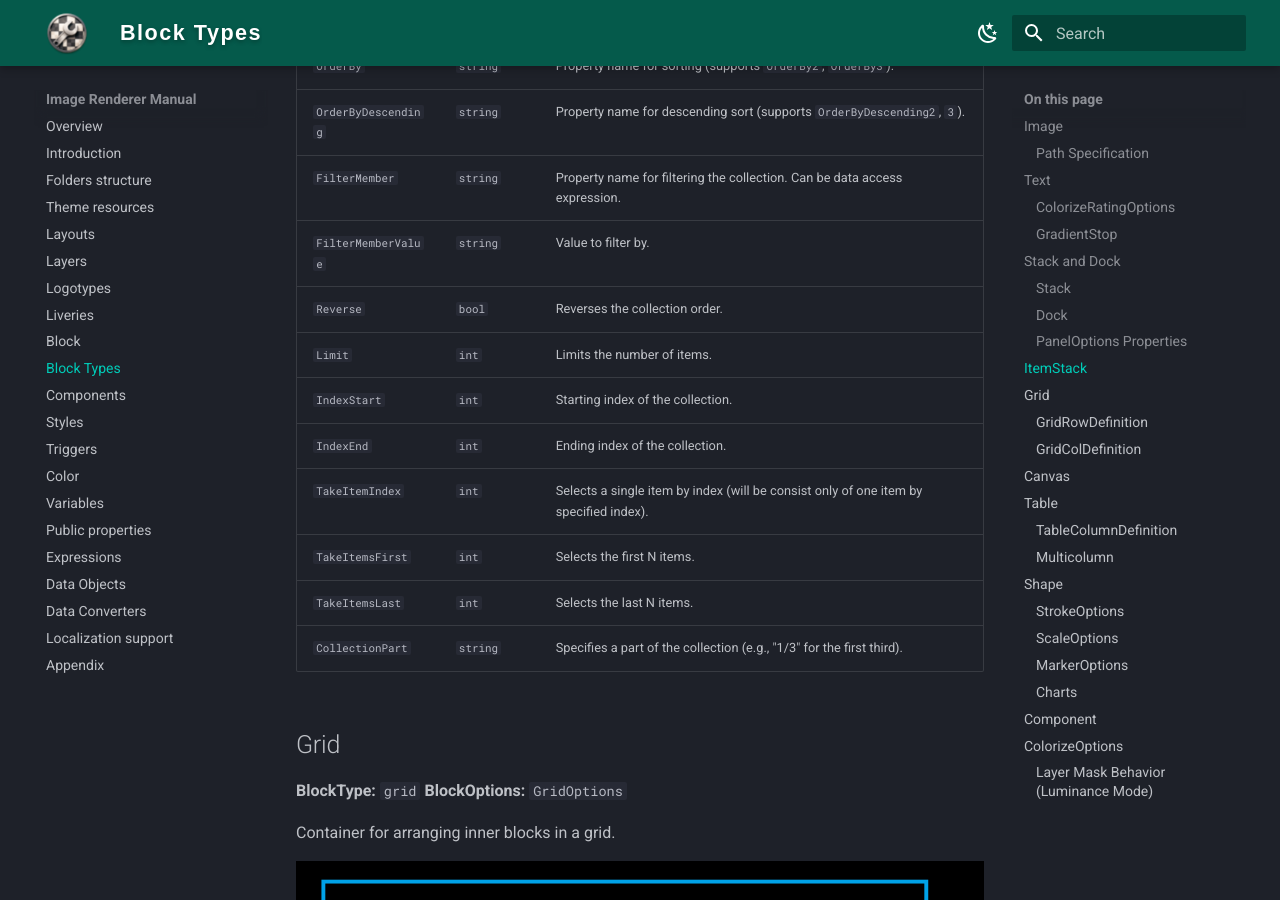
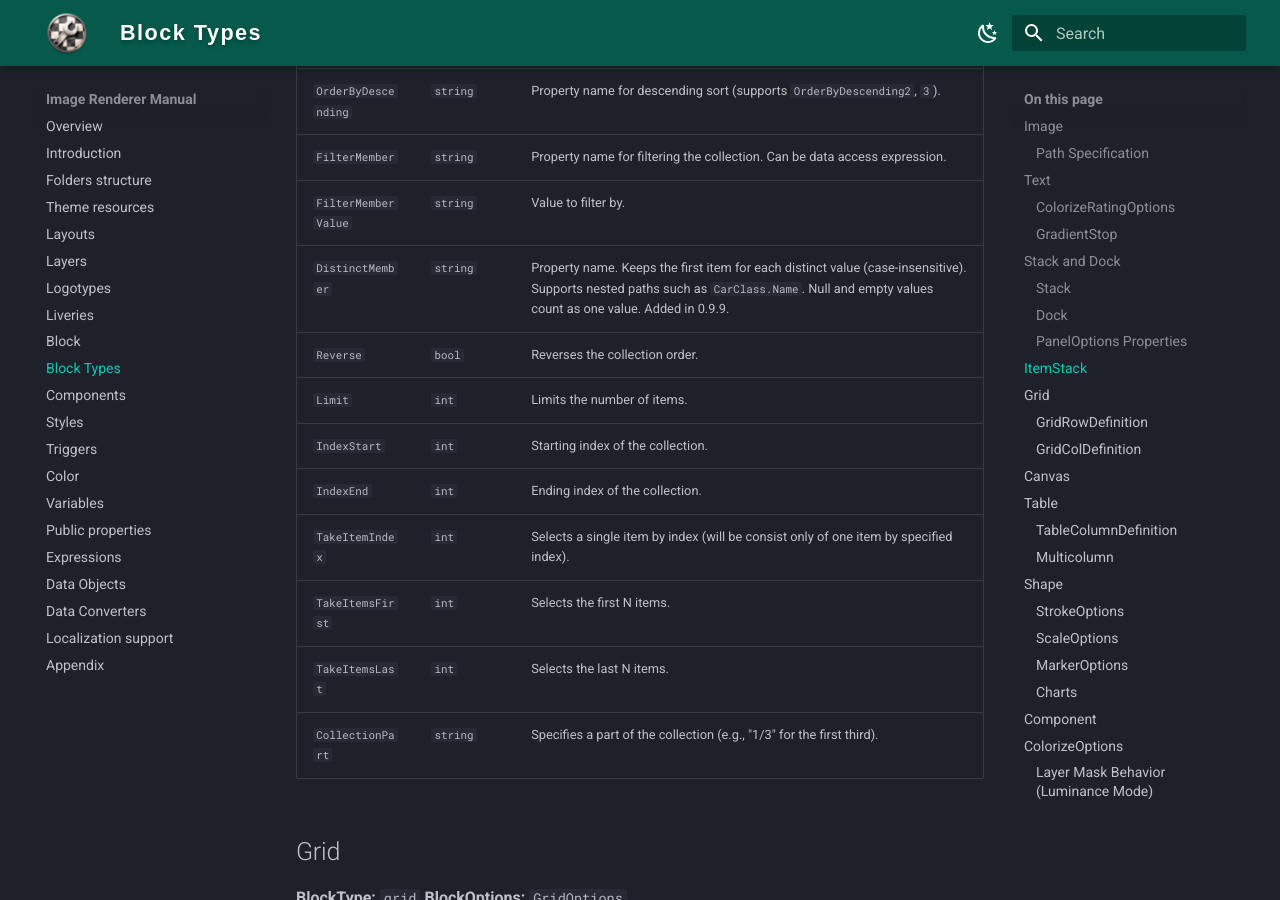
Before and after one commit to vlad-men/RacingLeagueTools_Docs, an MkDocs documentation site: the page built from docs/flex-renderer/manual/block-types-and-block-options.md, in a window 1280 px wide and 900 px high, scrolled down 4506 px. Built offline with MkDocs 1.6.1 and Material for MkDocs 9.7.7, drawn with Linux system fonts in a browser that asks for light colours.

Commit message:
docs(block-types): add DistinctMember property for distinct value filtering

```diff
--- a/docs/flex-renderer/manual/block-types-and-block-options.md
+++ b/docs/flex-renderer/manual/block-types-and-block-options.md
@@ -119,6 +119,7 @@ Blocks within the `ItemTemplate` have access to the `Item` and `ItemIndex` expre
 | `OrderByDescending` | `string` | Property name for descending sort (supports `OrderByDescending2`, `3`). |
 | `FilterMember` | `string` | Property name for filtering the collection. Can be data access expression. |
 | `FilterMemberValue` | `string` | Value to filter by. |
+| `DistinctMember` | `string` | Property name. Keeps the first item for each distinct value (case-insensitive). Supports nested paths such as `CarClass.Name`. Null and empty values count as one value. Added in 0.9.9. |
 | `Reverse` | `bool` | Reverses the collection order. |
 | `Limit` | `int` | Limits the number of items. |
 | `IndexStart` | `int` | Starting index of the collection. |
@@ -189,7 +190,7 @@ Blocks within column templates have access to the `Item`, `ItemIndex`, and `Colu
 | `GroupSpaceReduction` | `int` | Space reduction between columns with the same `GroupId`. |
 | `Columns` | `List<TableColumnDefinition>` | Definitions for table columns. |
 
-*Note: Sorting and filtering properties (`SortMember`, `FilterMember`, etc.) are identical to `ItemStack`.*
+*Note: Sorting and filtering properties (`SortMember`, `FilterMember`, `DistinctMember`, etc.) are identical to `ItemStack`.*
 
 ### TableColumnDefinition
 
```
